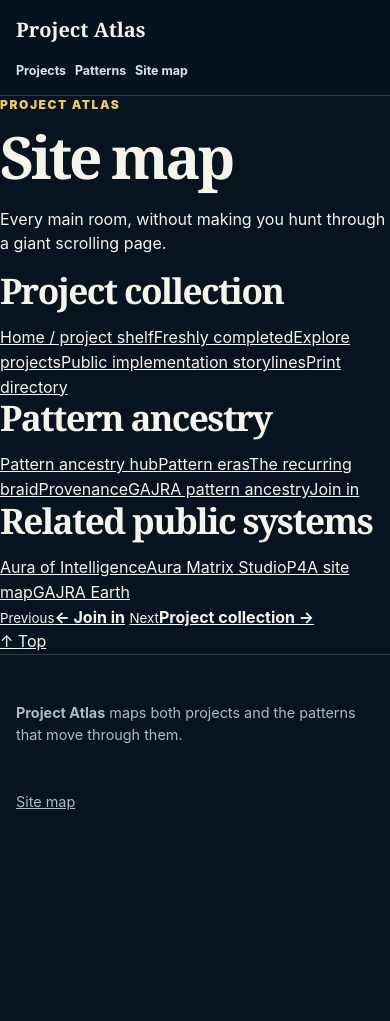
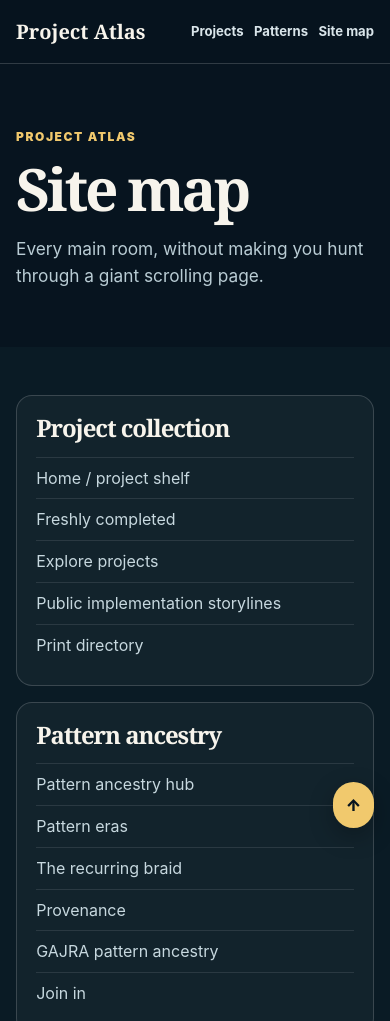
Before and after one commit to auraofintelligence/project-atlas, a website: page site-map.html in a window 390 px wide. Shown: the top 1021 px of the page. Before the commit the page ends 860 px from the top, so only its background shows below. Drawn offline with Linux system fonts and the light colour scheme.

Commit message:
Add compact page navigation and pager styles

```diff
--- a/pattern-ancestry.css
+++ b/pattern-ancestry.css
@@ -122,3 +122,39 @@ footer{padding:2rem max(1rem,calc((100vw - var(--max))/2));display:flex;justify-
 .branch-row small{font-weight:500;color:#9fb7c0}
 @media(max-width:900px){.gajra-origin,.gajra-threeway{grid-template-columns:1fr}.branch-row{grid-template-columns:1fr 1fr}}
 @media(max-width:640px){.gajra-braid-section{padding-left:1rem;padding-right:1rem}.branch-row{grid-template-columns:1fr}}
+
+/* Compact multi-page navigation */
+.compact-nav{min-height:4rem}
+.compact-nav nav{flex-wrap:nowrap}
+.mini-hero{width:min(calc(100% - 2rem),var(--max));margin:auto;padding:clamp(4rem,9vw,7rem) 0 2.5rem}
+.mini-hero h1{max-width:12ch;margin-bottom:.8rem}
+.mini-hero>p:last-child{max-width:46rem;color:#b9ccd4;font-size:1.08rem}
+.hub-hero{min-height:auto;padding-top:clamp(4rem,8vw,7rem);padding-bottom:3rem}
+.room-menu,.site-map-section{padding:clamp(3rem,6vw,5rem) max(1rem,calc((100vw - var(--max))/2));background:#0a1b25}
+.room-grid{display:grid;grid-template-columns:repeat(3,minmax(0,1fr));gap:.8rem}
+.room-grid a{position:relative;display:block;min-height:11rem;padding:1.2rem;border:1px solid var(--line);border-radius:1rem;background:rgba(255,255,255,.035);text-decoration:none;transition:.15s ease}
+.room-grid a:hover{transform:translateY(-3px);border-color:rgba(241,201,109,.5)}
+.room-grid span{display:block;color:var(--gold);font-size:.78rem;font-weight:900;letter-spacing:.08em;margin-bottom:1.4rem}
+.room-grid h3{font-size:1.35rem;margin-bottom:.45rem}
+.room-grid p{margin:0;color:#a9c0ca}
+.page-pager{display:grid;grid-template-columns:1fr 1fr;gap:.8rem;padding:1rem max(1rem,calc((100vw - var(--max))/2)) 2rem;background:#07141f;border-top:1px solid var(--line)}
+.pager-link{display:flex;flex-direction:column;gap:.15rem;padding:1rem 1.1rem;border:1px solid var(--line);border-radius:.9rem;text-decoration:none;background:rgba(255,255,255,.03)}
+.pager-link:hover{border-color:rgba(241,201,109,.55)}
+.pager-link small{color:#8fa8b2;text-transform:uppercase;letter-spacing:.08em;font-weight:800}
+.pager-next{text-align:right;align-items:flex-end}
+.to-top{position:fixed;right:1rem;bottom:1rem;z-index:30;display:flex;align-items:center;gap:.35rem;padding:.65rem .8rem;border-radius:999px;background:var(--gold);color:var(--night);font-weight:900;text-decoration:none;box-shadow:0 8px 24px rgba(0,0,0,.28)}
+.sitemap-grid{display:grid;grid-template-columns:repeat(3,minmax(0,1fr));gap:1rem}
+.sitemap-grid article{padding:1.2rem;border:1px solid var(--line);border-radius:1rem;background:rgba(255,255,255,.035)}
+.sitemap-grid h2{font-size:1.5rem}
+.sitemap-grid a{display:block;padding:.5rem 0;border-top:1px solid rgba(255,255,255,.1);text-decoration:none;color:#c7d8df}
+.sitemap-grid a:hover{color:var(--gold)}
+@media(max-width:900px){.room-grid,.sitemap-grid{grid-template-columns:1fr 1fr}}
+@media(max-width:640px){
+  .compact-nav{flex-direction:row;align-items:center;padding:.7rem 1rem}
+  .compact-nav nav{gap:.65rem}
+  .compact-nav nav a{font-size:.82rem}
+  .room-grid,.sitemap-grid{grid-template-columns:1fr}
+  .page-pager{grid-template-columns:1fr}
+  .pager-next{text-align:left;align-items:flex-start}
+  .to-top span{display:none}
+}
```
